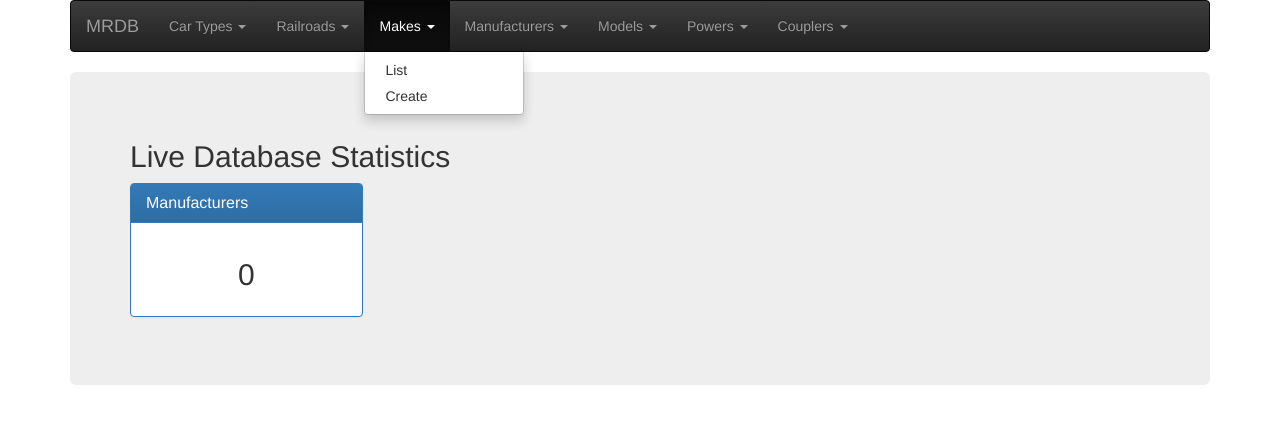
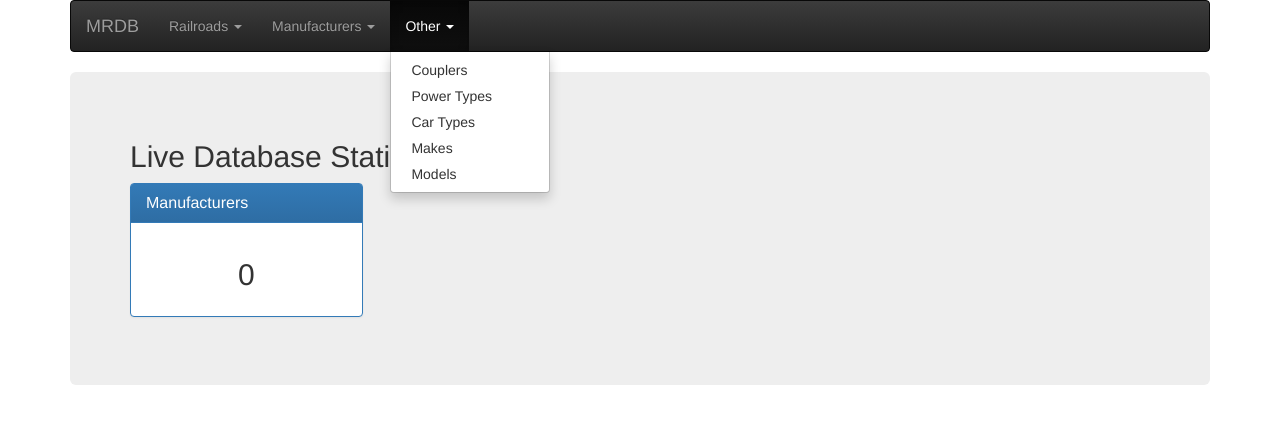
Before and after one commit to bkeifer/MRDB, a Django app: template inventory/templates/index.html in a window 1280 px wide, after a click on "Other". Shown: the top 424 px of the page. Run offline with Django 3.2, Linux system fonts and the light colour scheme; the template is opened without the code that fills it, so the values that code supplies are empty; some libraries are stand-ins or nearby versions.

Commit message:
Rework nav menu to hide trivial types.

```diff
--- a/inventory/templates/include/nav.html
+++ b/inventory/templates/include/nav.html
@@ -17,24 +17,10 @@
     </div>
     <ul class="nav navbar-nav">
       <li class="dropdown">
-          <a href="#" class="dropdown-toggle" data-toggle="dropdown">Car Types <span class="caret"></span></a>
-          <ul class="dropdown-menu" role="menu">
-            <li><a href="/cartype/list">List</a></li>
-            <li><a href="/cartype/create">Create</a></li>
-          </ul>
-      </li>
-      <li class="dropdown">
           <a href="#" class="dropdown-toggle" data-toggle="dropdown">Railroads <span class="caret"></span></a>
           <ul class="dropdown-menu" role="menu">
             <li><a href="/railroad/list">List</a></li>
             <li><a href="/railroad/create">Create</a></li>
-          </ul>
-      </li>
-      <li class="dropdown">
-          <a href="#" class="dropdown-toggle" data-toggle="dropdown">Makes <span class="caret"></span></a>
-          <ul class="dropdown-menu" role="menu">
-            <li><a href="/make/list">List</a></li>
-            <li><a href="/make/create">Create</a></li>
           </ul>
       </li>
       <li class="dropdown">
@@ -45,24 +31,13 @@
           </ul>
       </li>
       <li class="dropdown">
-          <a href="#" class="dropdown-toggle" data-toggle="dropdown">Models <span class="caret"></span></a>
+          <a href="#" class="dropdown-toggle" data-toggle="dropdown">Other <span class="caret"></span></a>
           <ul class="dropdown-menu" role="menu">
-            <li><a href="/model/list">List</a></li>
-            <li><a href="/model/create">Create</a></li>
-          </ul>
-      </li>
-      <li class="dropdown">
-          <a href="#" class="dropdown-toggle" data-toggle="dropdown">Powers <span class="caret"></span></a>
-          <ul class="dropdown-menu" role="menu">
-            <li><a href="/power/list">List</a></li>
-            <li><a href="/power/create">Create</a></li>
-          </ul>
-      </li>
-      <li class="dropdown">
-          <a href="#" class="dropdown-toggle" data-toggle="dropdown">Couplers <span class="caret"></span></a>
-          <ul class="dropdown-menu" role="menu">
-            <li><a href="/coupler/list">List</a></li>
-            <li><a href="/coupler/create">Create</a></li>
+              <li><a href="/coupler/list">Couplers</a></li>
+              <li><a href="/power/list">Power Types</a></li>
+              <li><a href="/cartype/list">Car Types</a></li>
+              <li><a href="/make/list">Makes</a></li>
+              <li><a href="/model/list">Models</a></li>
           </ul>
       </li>
     </ul>
```
